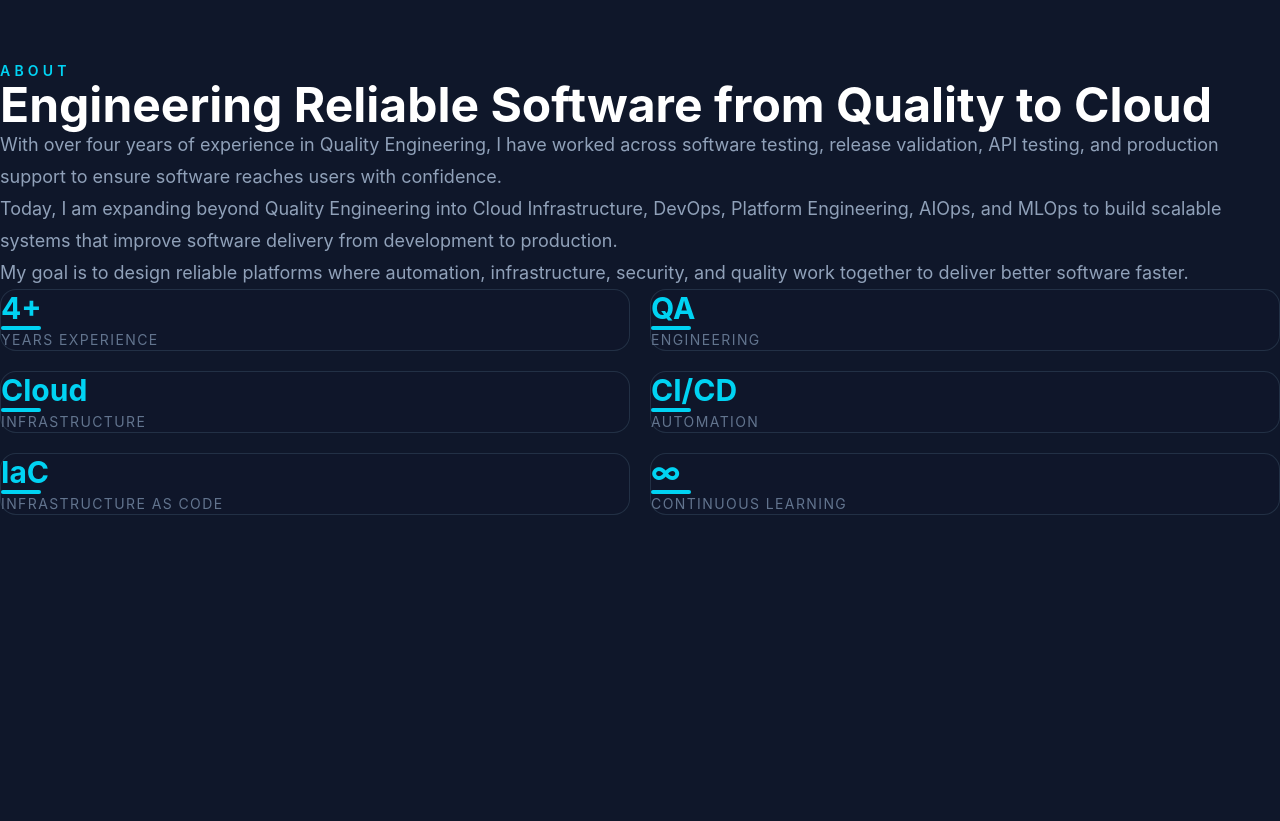
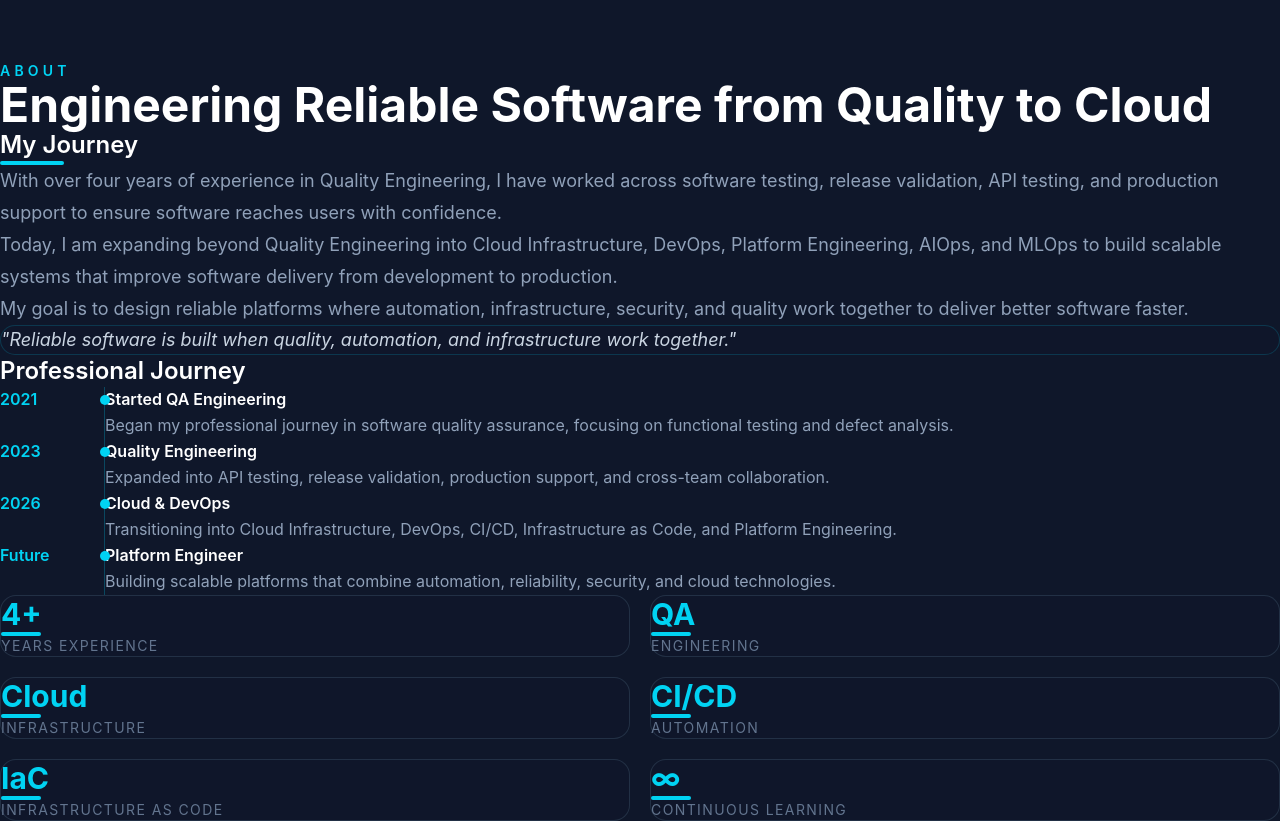
Before and after one commit to mahedihasan171/portfolio, a React (Vite) app: page / in a window 1280 px wide. Shown: the part 740-1561 px from the top of the page. Before the commit the page ends 1255 px from the top, so only its background shows below. Built offline with nearby package versions, Linux system fonts and the light colour scheme.

Commit message:
feat(about): add professional journey timeline

```diff
--- /dev/null
+++ b/src/data/timeline.ts
@@ -0,0 +1,30 @@
+/**
+ * Professional Journey Timeline
+ */
+
+export const timeline = [
+    {
+      year: "2021",
+      title: "Started QA Engineering",
+      description:
+        "Began my professional journey in software quality assurance, focusing on functional testing and defect analysis.",
+    },
+    {
+      year: "2023",
+      title: "Quality Engineering",
+      description:
+        "Expanded into API testing, release validation, production support, and cross-team collaboration.",
+    },
+    {
+      year: "2026",
+      title: "Cloud & DevOps",
+      description:
+        "Transitioning into Cloud Infrastructure, DevOps, CI/CD, Infrastructure as Code, and Platform Engineering.",
+    },
+    {
+      year: "Future",
+      title: "Platform Engineer",
+      description:
+        "Building scalable platforms that combine automation, reliability, security, and cloud technologies.",
+    },
+  ];
--- a/src/sections/About/About.tsx
+++ b/src/sections/About/About.tsx
@@ -3,6 +3,7 @@
  */
 
 import { about } from "../../data/about";
+import { timeline } from "../../data/timeline";
 
 const About = () => {
   return (
@@ -27,6 +28,19 @@ const About = () => {
         {/* Left */}
 
         {/* Left */}
+      {/* Left */}
+<div className="max-w-xl">
+
+      <h3 className="text-2xl font-semibold text-white">
+        My Journey
+      </h3>
+
+      <div className="mt-4 h-1 w-16 rounded-full bg-cyan-400" />
+
+      {/* paragraphs go here */}
+
+      </div>
+
       <div className="space-y-6">
         {about.paragraphs.map((paragraph, index) => (
           <p
@@ -37,6 +51,47 @@ const About = () => {
           </p>
         ))}
       </div>
+      <div className="mt-10 rounded-2xl border border-cyan-500/20 bg-slate-900/40 p-6">
+  <p className="text-lg italic text-slate-300">
+    "Reliable software is built when quality, automation, and infrastructure work together."
+  </p>
+</div>
+
+<div className="mt-16">
+  <h3 className="text-2xl font-semibold text-white">
+    Professional Journey
+  </h3>
+
+  <div className="mt-4 space-y-8">
+    {timeline.map((item) => (
+      <div
+        key={item.year}
+        className="flex gap-6"
+      >
+        {/* Year */}
+        <div className="w-20 flex-shrink-0">
+          <span className="font-semibold text-cyan-400">
+            {item.year}
+          </span>
+        </div>
+
+        {/* Timeline Content */}
+        <div className="relative border-l border-cyan-500/30 pl-6">
+          <div className="absolute -left-[5px] top-2 h-2.5 w-2.5 rounded-full bg-cyan-400" />
+
+          <h4 className="font-semibold text-white">
+            {item.title}
+          </h4>
+
+          <p className="mt-2 text-slate-400 leading-7">
+            {item.description}
+          </p>
+        </div>
+      </div>
+    ))}
+  </div>
+
+</div>
 
         {/* Right */}
         <div className="grid grid-cols-2 gap-5">
```
Also changed, not shown: src/data/about.ts (+4 -4 lines).
